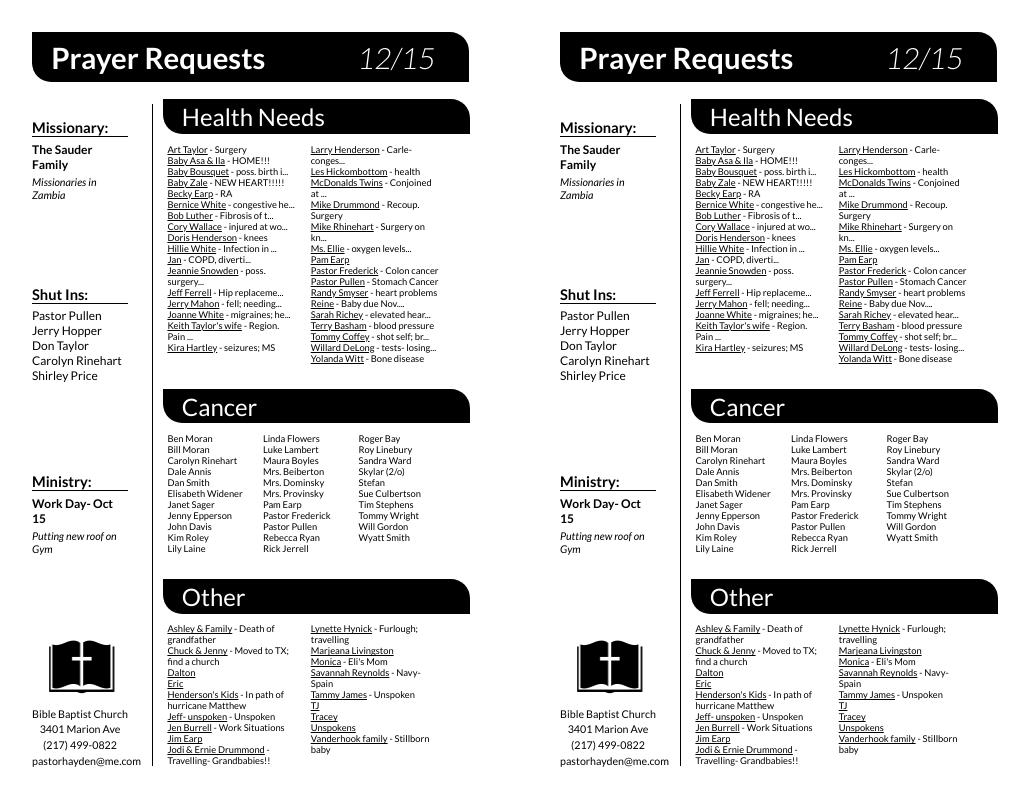
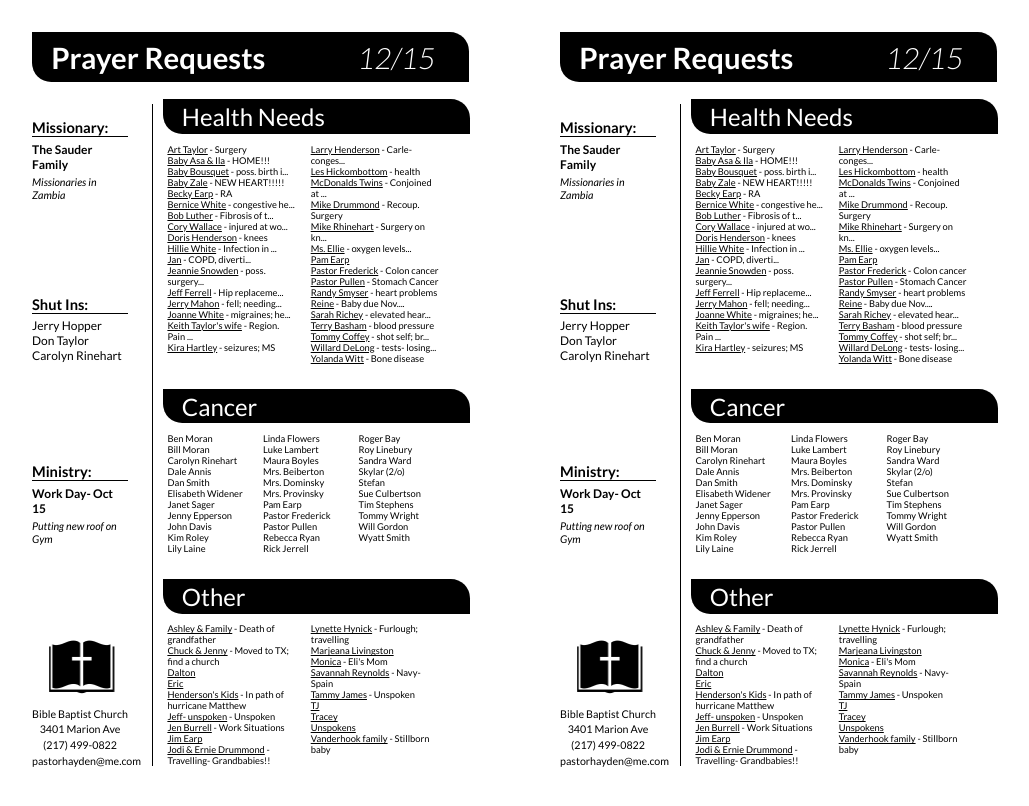
Before and after one commit to pastorryanhayden/california-theme, a Jekyll site: the page built from prayer-bulletin.html, in a window 1280 px wide. Shown: the top 806 px of the page, without its empty margins (0-1029 px from the left). Built offline with Jekyll 4.4.1, drawn with Linux system fonts in a browser that asks for light colours; nearby versions of some CDN libraries.

Commit message:
took pastor pullen off.

```diff
--- a/_data/info.json
+++ b/_data/info.json
@@ -1 +1 @@
-[{"Church_Name":"Bible Baptist Church","Church_Tagline":"It Lives • It Speaks • It Changes LIves","Church_Logo_Dark":[{"id":"att4wJr5tOQdfMMXy","url":"https://dl.airtable.com/thPdL60RjK6hN8RyaoOj_logo-dark.png","filename":"logo-dark.png","size":11678,"type":"image/png","thumbnails":{"small":{"url":"https://dl.airtable.com/0REVdCs8SCOTHjqzN52g_small_logo-dark.png","width":203,"height":36},"large":{"url":"https://dl.airtable.com/fZgwqQOjQBykaw3kXUE7_large_logo-dark.png","width":367,"height":65}}}],"Church_Logo":[{"id":"attWBPVYYbcvhLT4B","url":"https://dl.airtable.com/xJ3CtBqOTdCK3oipesTQ_imgres.png","filename":"imgres.png","size":3791,"type":"image/png","thumbnails":{"small":{"url":"https://dl.airtable.com/UyUI8HMAToyzgALaAGbr_small_imgres.png","width":36,"height":36},"large":{"url":"https://dl.airtable.com/8KDUrKdERiNqcAmtLFys_large_imgres.png","width":225,"height":225}}}]}]
+[{"Church_Name":"Bible Baptist Church","Church_Tagline":"It Lives • It Speaks • It Changes LIves","Church_Logo_Dark":[{"id":"att4wJr5tOQdfMMXy","url":"https://dl.airtable.com/thPdL60RjK6hN8RyaoOj_logo-dark.png","filename":"logo-dark.png","size":11678,"type":"image/png","thumbnails":{"small":{"url":"https://dl.airtable.com/0REVdCs8SCOTHjqzN52g_small_logo-dark.png","width":203,"height":36},"large":{"url":"https://dl.airtable.com/fZgwqQOjQBykaw3kXUE7_large_logo-dark.png","width":367,"height":65}}}],"Church_Logo":[{"id":"att5GNKtCJKdiQ1wb","url":"https://dl.airtable.com/cP9DX2eKQ1anygmpuHGQ_ZEqOpkcaT5mpK42l87Gp_full_logoblue.png","filename":"ZEqOpkcaT5mpK42l87Gp_full_logoblue.png","size":13579,"type":"image/png","thumbnails":{"small":{"url":"https://dl.airtable.com/RQ3YeQAkSsmyrIqjhOEn_small_ZEqOpkcaT5mpK42l87Gp_full_logoblue.png","width":203,"height":36},"large":{"url":"https://dl.airtable.com/cJGECXe4Re6lO3YwaVFX_large_ZEqOpkcaT5mpK42l87Gp_full_logoblue.png","width":367,"height":65}}}]}]
--- a/prayer-bulletin.html
+++ b/prayer-bulletin.html
@@ -16,11 +16,9 @@ layout: bulletin
     <div class="shutins">
         <h3>Shut Ins:</h3>
         <ul>
-            <li>Pastor Pullen</li>
             <li>Jerry Hopper</li>
             <li>Don Taylor</li>
             <li>Carolyn Rinehart</li>
-            <li>Shirley Price</li>
         </ul>
 
     </div><!-- /shutins -->
```
